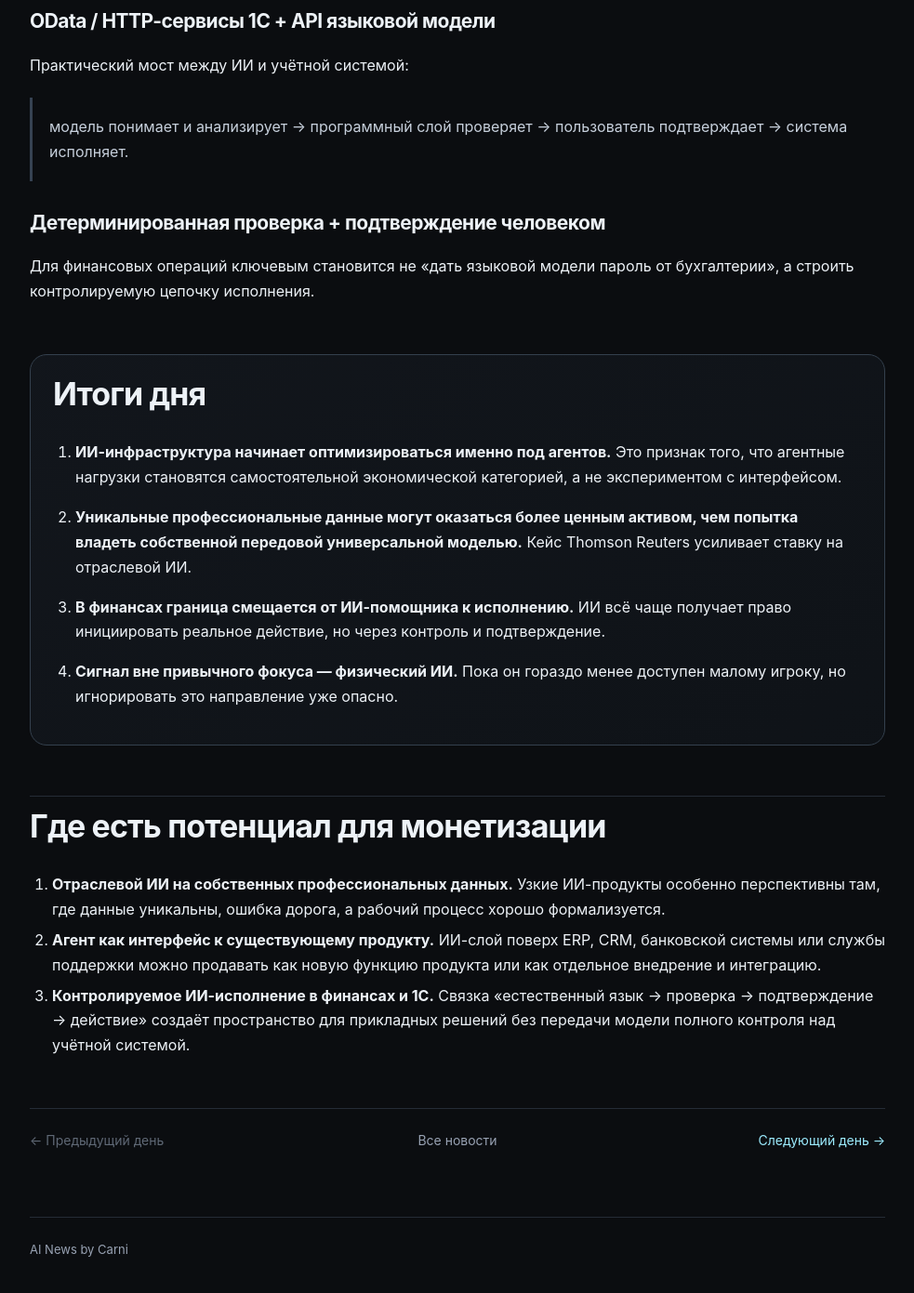
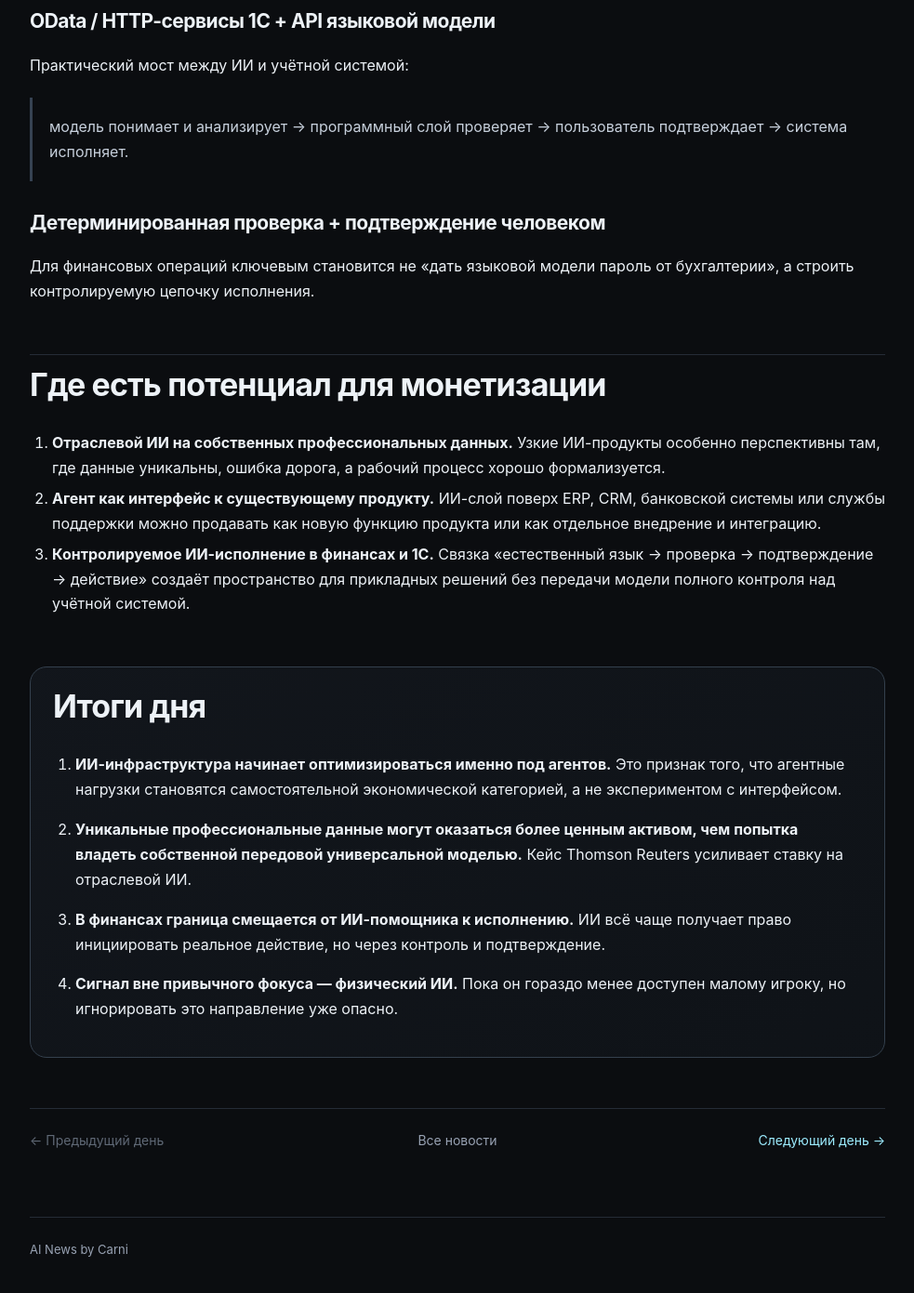
Before and after one commit to DmitryCarni/ai-news-by-carni, a Jekyll site: the page built from daily/2026-08-24.md, in a window 1280 px wide and 1400 px high, scrolled down 3694 px. Shown: the top 1391 px of the window at 93% size, without its empty margins (148-1131 px from the left). Built offline with Jekyll 4.4.1, drawn with Linux system fonts in a browser that asks for light colours; part of the change alters nothing that is shown.

```diff
--- a/daily/2026-08-24.md
+++ b/daily/2026-08-24.md
@@ -153,6 +153,12 @@ Thomson Reuters показывает направление, где ценнос
 
 Для финансовых операций ключевым становится не «дать языковой модели пароль от бухгалтерии», а строить контролируемую цепочку исполнения.
 
+## Где есть потенциал для монетизации
+
+1. **Отраслевой ИИ на собственных профессиональных данных.** Узкие ИИ-продукты особенно перспективны там, где данные уникальны, ошибка дорога, а рабочий процесс хорошо формализуется.
+2. **Агент как интерфейс к существующему продукту.** ИИ-слой поверх ERP, CRM, банковской системы или службы поддержки можно продавать как новую функцию продукта или как отдельное внедрение и интеграцию.
+3. **Контролируемое ИИ-исполнение в финансах и 1С.** Связка «естественный язык → проверка → подтверждение → действие» создаёт пространство для прикладных решений без передачи модели полного контроля над учётной системой.
+
 <div id="conclusions" class="conclusions" markdown="1">
 
 ## Итоги дня
@@ -166,9 +172,3 @@ Thomson Reuters показывает направление, где ценнос
 4. **Сигнал вне привычного фокуса — физический ИИ.** Пока он гораздо менее доступен малому игроку, но игнорировать это направление уже опасно.
 
 </div>
-
-## Где есть потенциал для монетизации
-
-1. **Отраслевой ИИ на собственных профессиональных данных.** Узкие ИИ-продукты особенно перспективны там, где данные уникальны, ошибка дорога, а рабочий процесс хорошо формализуется.
-2. **Агент как интерфейс к существующему продукту.** ИИ-слой поверх ERP, CRM, банковской системы или службы поддержки можно продавать как новую функцию продукта или как отдельное внедрение и интеграцию.
-3. **Контролируемое ИИ-исполнение в финансах и 1С.** Связка «естественный язык → проверка → подтверждение → действие» создаёт пространство для прикладных решений без передачи модели полного контроля над учётной системой.
```
